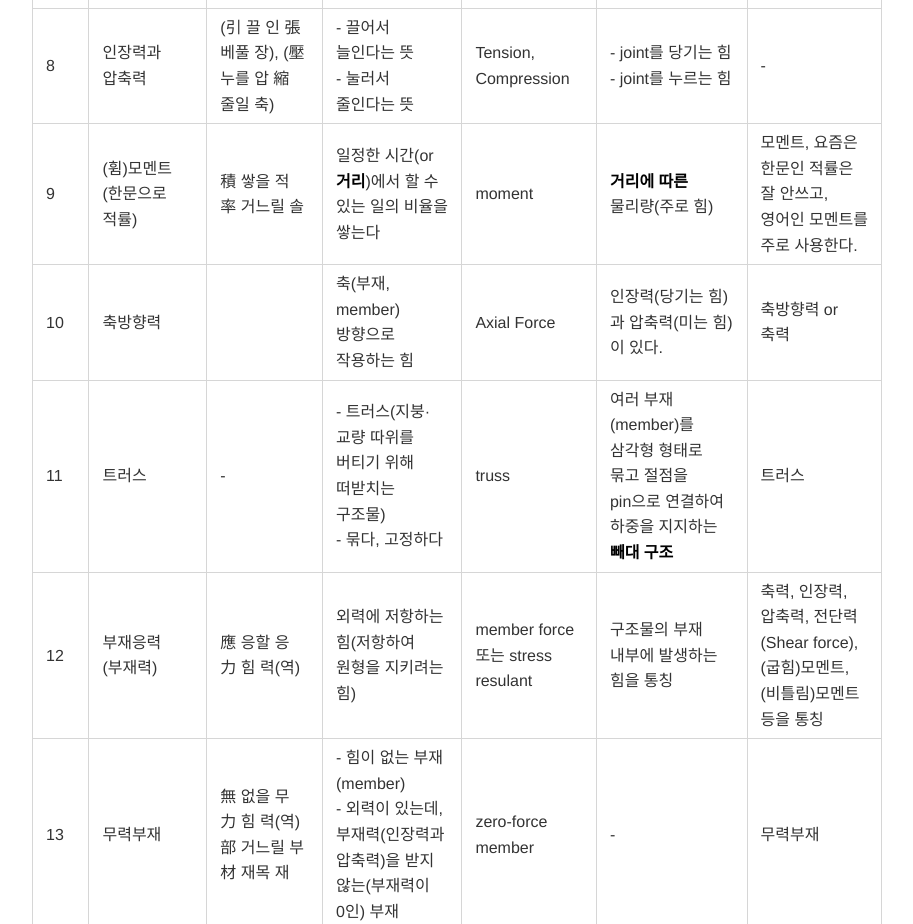
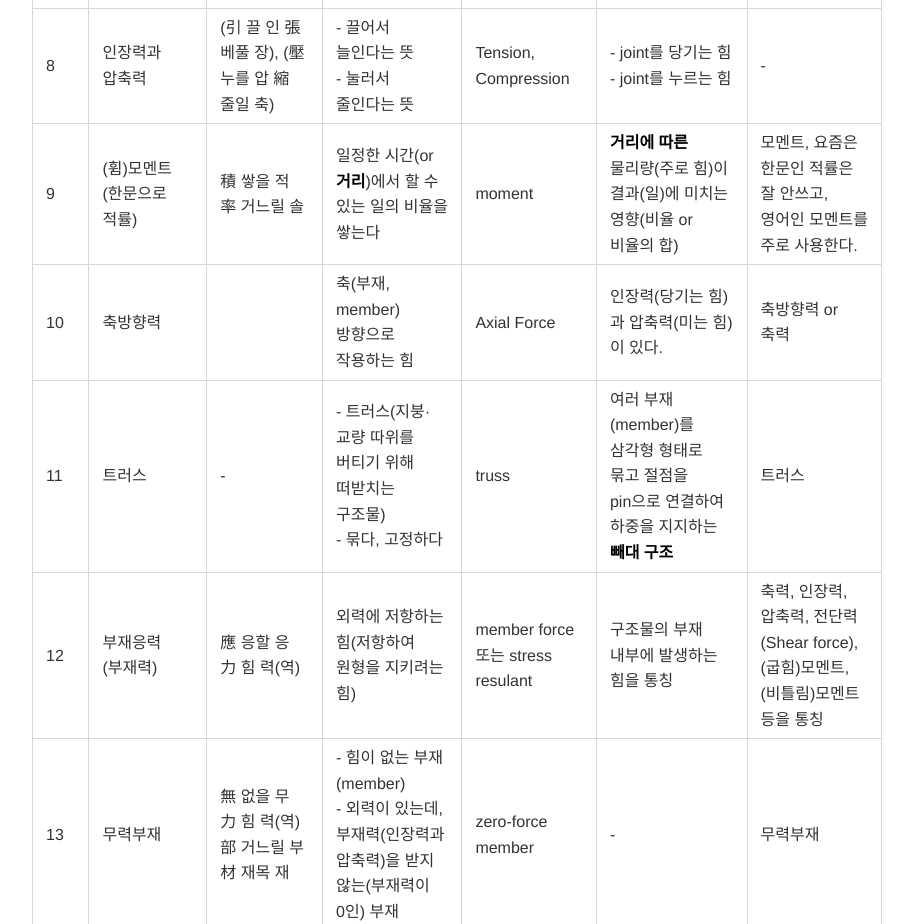
Before and after one commit to lds215/hwlee, a plain HTML site: page 2026년2학기/정역학/04_트러스.html in a window 1280 px wide. Shown: the part 2874-3798 px from the top of the page, without its empty margins (183-1096 px from the left). Drawn offline with nearby package versions, Linux system fonts and the light colour scheme.

Commit message:
Update 04_트러스.html

```diff
--- a/2026년2학기/정역학/04_트러스.html
+++ b/2026년2학기/정역학/04_트러스.html
@@ -201,7 +201,7 @@
 <td>積 쌓을 적 率 거느릴 솔</td>
 <td>일정한 시간(or <strong>거리</strong>)에서 할 수 있는 일의 비율을 쌓는다</td>
 <td>moment</td>
-<td><strong>거리에 따른</strong> 물리량(주로 힘)</td>
+<td><strong>거리에 따른</strong> 물리량(주로 힘)이 결과(일)에 미치는 영향(비율 or 비율의 합)</td>
 <td>모멘트, 요즘은 한문인 적률은 잘 안쓰고, 영어인 모멘트를 주로 사용한다.</td>
 </tr>
 <tr>
```
